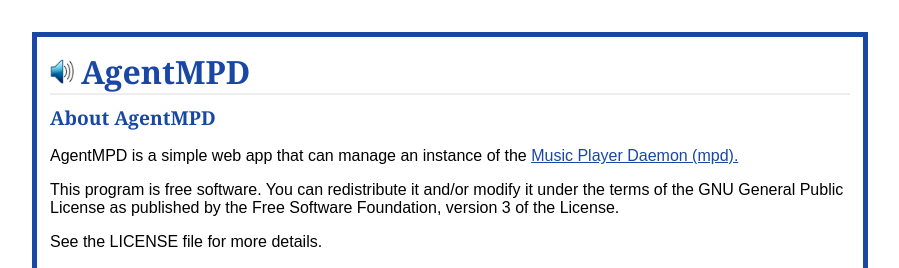
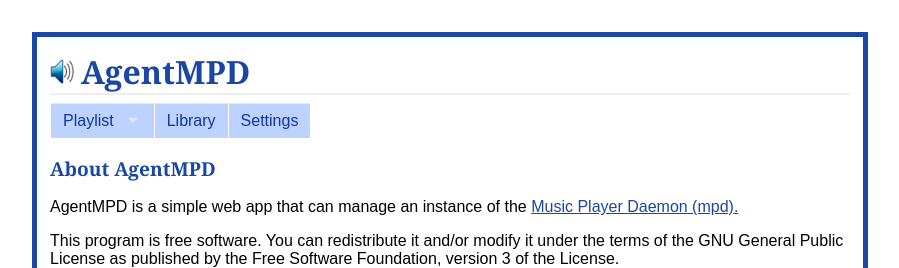
Before and after one commit to dhocker/agentmpd, a Flask app: page /about in a window 1280 px wide. Shown: the top 268 px of the page, without its empty margins (190-1089 px from the left). Run offline with Flask 2, Linux system fonts and the light colour scheme; parts of the project's set-up code (start-up, migrations or seed data) failed here and were passed over; some libraries are stand-ins or nearby versions.

Commit message:
Include superfish for horizontal menu bar. Implement skeleton menu.

```diff
--- /dev/null
+++ b/nu_app/static/superfish.css
@@ -0,0 +1,115 @@
+/*** ESSENTIAL STYLES ***/
+.sf-menu, .sf-menu * {
+	margin: 0;
+	padding: 0;
+	list-style: none;
+}
+.sf-menu li {
+	position: relative;
+}
+.sf-menu ul {
+	position: absolute;
+	display: none;
+	top: 100%;
+	left: 0;
+	z-index: 99;
+}
+.sf-menu > li {
+	float: left;
+}
+.sf-menu li:hover > ul,
+.sf-menu li.sfHover > ul {
+	display: block;
+}
+
+.sf-menu a {
+	display: block;
+	position: relative;
+}
+.sf-menu ul ul {
+	top: 0;
+	left: 100%;
+}
+
+
+/*** DEMO SKIN ***/
+.sf-menu {
+	float: left;
+	margin-top: 0.5em;
+	margin-bottom: 0.5em;
+}
+.sf-menu ul {
+	box-shadow: 2px 2px 6px rgba(0,0,0,.2);
+	min-width: 12em; /* allow long menu items to determine submenu width */
+	*width: 12em; /* no auto sub width for IE7, see white-space comment below */
+}
+.sf-menu a {
+	border-left: 1px solid #fff;
+	border-top: 1px solid #dFeEFF; /* fallback colour must use full shorthand */
+	border-top: 1px solid rgba(255,255,255,.5);
+	/*padding: .75em 1em;*/
+	padding: .5em .75em;
+	text-decoration: none;
+	zoom: 1; /* IE7 */
+}
+.sf-menu a {
+	color: #13a;
+}
+.sf-menu li {
+	background: #BDD2FF;
+	white-space: nowrap; /* no need for Supersubs plugin */
+	*white-space: normal; /* ...unless you support IE7 (let it wrap) */
+	-webkit-transition: background .2s;
+	transition: background .2s;
+}
+.sf-menu ul li {
+	background: #AABDE6;
+}
+.sf-menu ul ul li {
+	background: #9AAEDB;
+}
+.sf-menu li:hover,
+.sf-menu li.sfHover {
+	background: #CFDEFF;
+	/* only transition out, not in */
+	-webkit-transition: none;
+	transition: none;
+}
+
+/*** arrows (for all except IE7) **/
+.sf-arrows .sf-with-ul {
+	padding-right: 2.5em;
+	*padding-right: 1em; /* no CSS arrows for IE7 (lack pseudo-elements) */
+}
+/* styling for both css and generated arrows */
+.sf-arrows .sf-with-ul:after {
+	content: '';
+	position: absolute;
+	top: 50%;
+	right: 1em;
+	margin-top: -3px;
+	height: 0;
+	width: 0;
+	/* order of following 3 rules important for fallbacks to work */
+	border: 5px solid transparent;
+	border-top-color: #dFeEFF; /* edit this to suit design (no rgba in IE8) */
+	border-top-color: rgba(255,255,255,.5);
+}
+.sf-arrows > li > .sf-with-ul:focus:after,
+.sf-arrows > li:hover > .sf-with-ul:after,
+.sf-arrows > .sfHover > .sf-with-ul:after {
+	border-top-color: white; /* IE8 fallback colour */
+}
+/* styling for right-facing arrows */
+.sf-arrows ul .sf-with-ul:after {
+	margin-top: -5px;
+	margin-right: -3px;
+	border-color: transparent;
+	border-left-color: #dFeEFF; /* edit this to suit design (no rgba in IE8) */
+	border-left-color: rgba(255,255,255,.5);
+}
+.sf-arrows ul li > .sf-with-ul:focus:after,
+.sf-arrows ul li:hover > .sf-with-ul:after,
+.sf-arrows ul .sfHover > .sf-with-ul:after {
+	border-left-color: white;
+}
--- a/nu_app/templates/layout.html
+++ b/nu_app/templates/layout.html
@@ -25,32 +25,43 @@
         <script src="//code.jquery.com/jquery-1.11.3.js" type="text/javascript"></script>
         <script src="//code.jquery.com/ui/1.11.4/jquery-ui.js" type="text/javascript"></script>
         <script src="https://ajax.googleapis.com/ajax/libs/angularjs/1.4.2/angular.min.js" type="text/javascript"></script>
+        <script src="{{ url_for('static', filename='js/superfish.min.js') }}" type="text/javascript"></script>
+        <script src="{{ url_for('static', filename='js/hoverIntent.js') }}" type="text/javascript"></script>
         <link rel="shortcut icon" href="{{ url_for('static', filename='favicon.ico') }}">
         <link rel="stylesheet" type="text/css" href="{{ url_for('static', filename='style.css') }}">
+        <link rel="stylesheet" type="text/css" media="screen" href="{{ url_for('static', filename='superfish.css') }}">
 
         {# This produces a common page title. #}
         <h1>
             <a href="{{ url_for('home') }}"><img src="{{ url_for('static', filename='agentmpd64.png') }}" width="24"/></a>AgentMPD
         </h1>
 
-        {#
-        <ul id="menu">
-                <li>Playlists
+        <div>
+            <ul class="sf-menu" id="menu">
+                <li>
+                    <a>Playlist</a>
                     <ul>
-                        <li>Edit playlist</li>
-                        <li>Create playlist</li>
+                        <li><a href="#">Load</a></li>
+                        <li><a href="#">Edit</a></li>
+                        <li><a href="#">New</a></li>
                     </ul>
                 </li>
-                <li>Library</li>
-        </ul>
+                <li>
+                    <a href="#">Library</a>
+                </li>
+                <li>
+                    <a href="#">Settings</a>
+                </li>
+            </ul>
+        </div>
+        <div class="clear"></div>
 
         <script>
             $( document ).ready(function() {
                 // Handler for .ready() called.
-                $( "#menu" ).menu();
+                $( "#menu" ).superfish();
             });
         </script>
-        #}
 
         {% block head %}
         {% endblock %}
```
Also changed, not shown: nu_app/static/js/hoverIntent.js (added, +114 -0 lines), nu_app/static/js/superfish.min.js (added).
